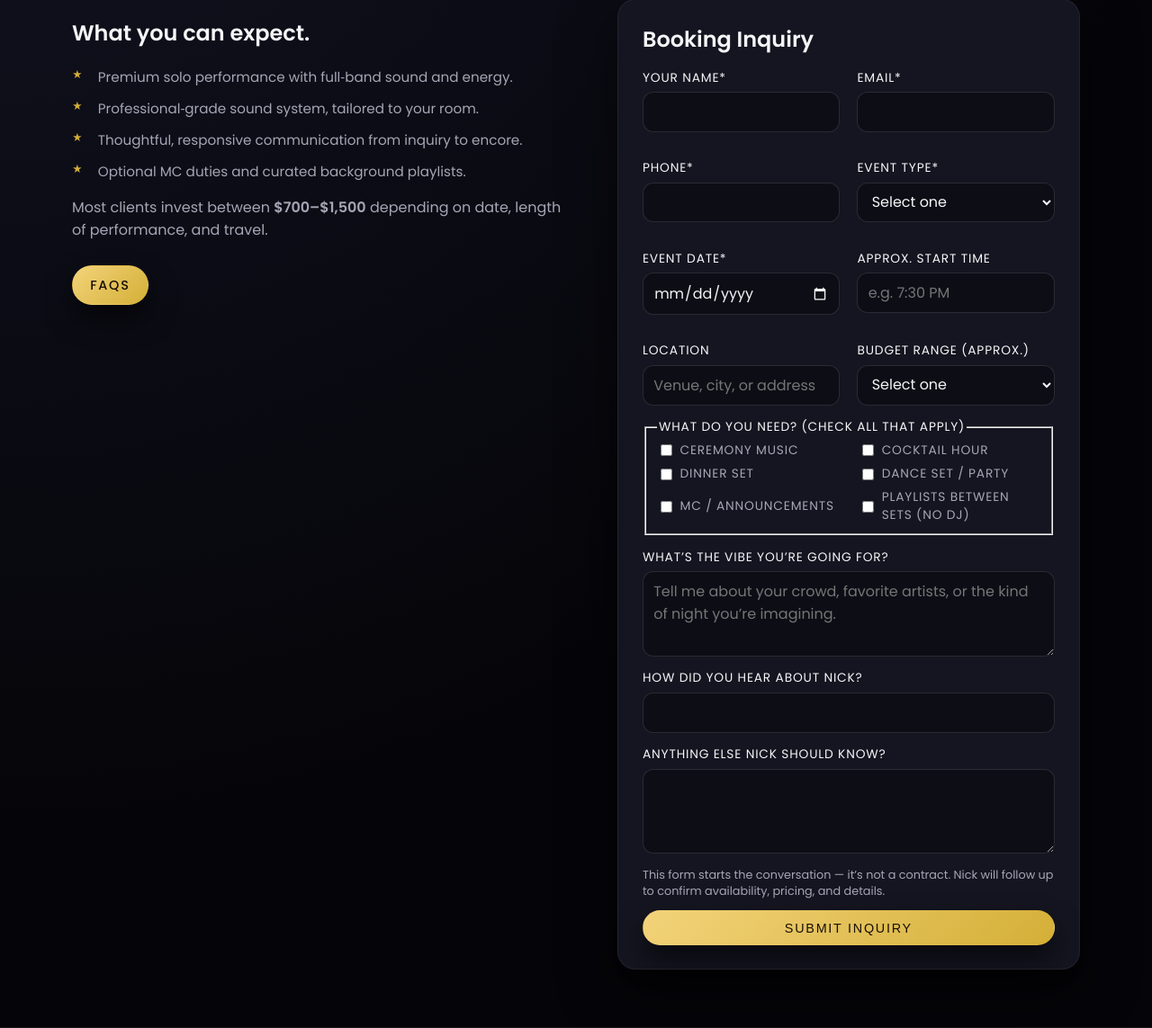
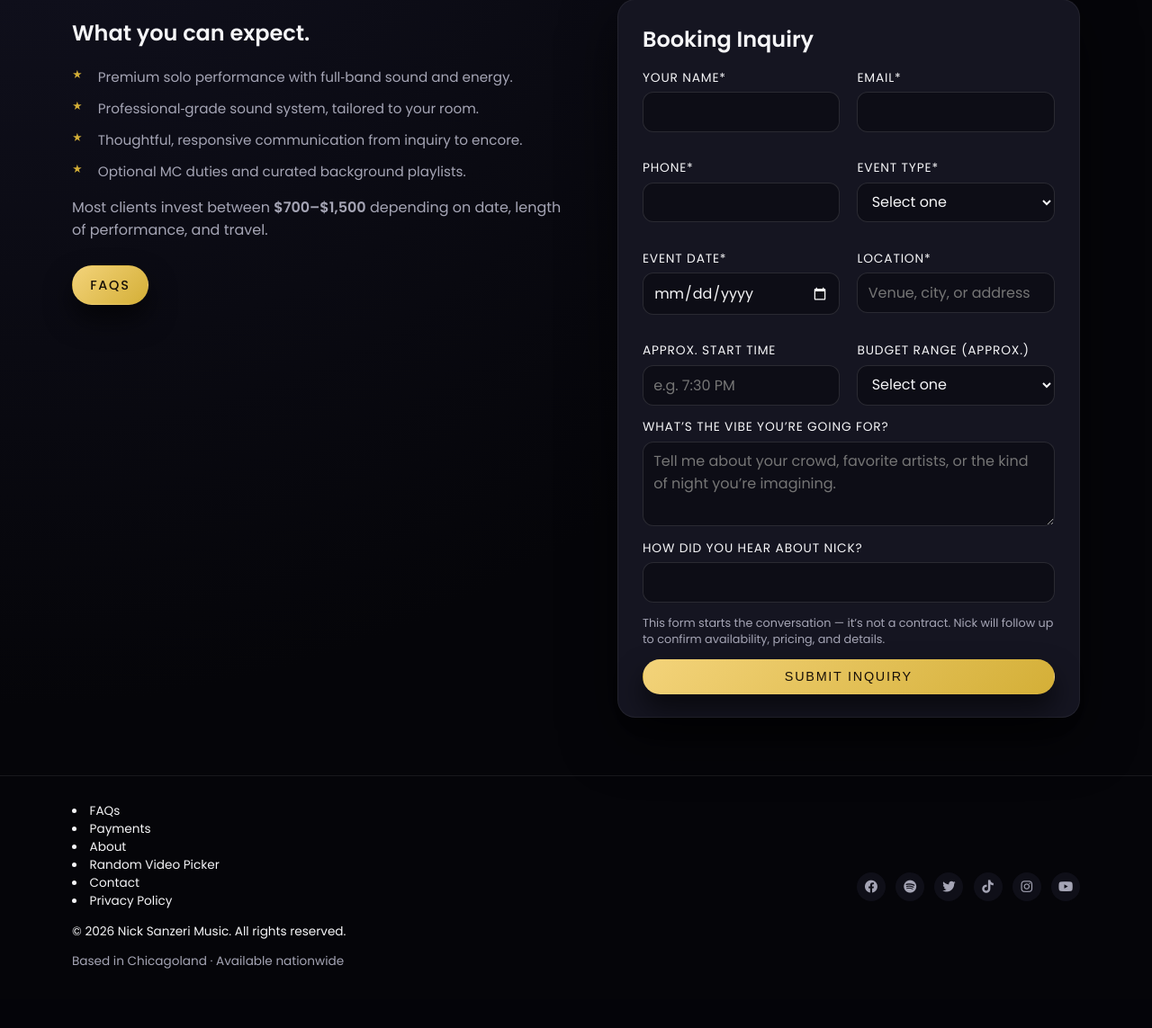
Before and after one commit to nsanzeri/ns_studio, a PHP site: page /booking.php in a window 1280 px wide. Shown: the part 403-1546 px from the top of the page at 90% size. After the commit the page ends 1480 px from the top, so only its background shows below. Run offline with PHP 8.4, Linux system fonts and the light colour scheme.

Commit message:
improved booking experience

```diff
--- a/booking.php
+++ b/booking.php
@@ -86,12 +86,12 @@ include __DIR__ . '/includes/header.php';
                                 <input type="date" id="eventDate" name="event_date" required>
                             </div>
                             <div class="form-field">
+                                <label for="location">Location*</label>
+                                <input type="text" id="location" name="location" placeholder="Venue, city, or address" required>
+                            </div>
+                            <div class="form-field">
                                 <label for="eventTime">Approx. start time</label>
                                 <input type="text" id="eventTime" name="event_time" placeholder="e.g. 7:30 PM">
-                            </div>
-                            <div class="form-field">
-                                <label for="location">Location</label>
-                                <input type="text" id="location" name="location" placeholder="Venue, city, or address">
                             </div>
                             <div class="form-field">
                                 <label for="budgetRange">Budget range (approx.)</label>
@@ -106,18 +106,6 @@ include __DIR__ . '/includes/header.php';
                             </div>
                         </div>
 
-                        <fieldset class="form-field">
-                            <legend>What do you need? (check all that apply)</legend>
-                            <div class="checkbox-grid">
-                                <label><input type="checkbox" name="needs[]" value="Ceremony music"> Ceremony music</label>
-                                <label><input type="checkbox" name="needs[]" value="Cocktail hour"> Cocktail hour</label>
-                                <label><input type="checkbox" name="needs[]" value="Dinner set"> Dinner set</label>
-                                <label><input type="checkbox" name="needs[]" value="Dance set / party"> Dance set / party</label>
-                                <label><input type="checkbox" name="needs[]" value="MC / announcements"> MC / announcements</label>
-                                <label><input type="checkbox" name="needs[]" value="Curated playlists between sets"> Playlists between sets (no DJ)</label>
-                            </div>
-                        </fieldset>
-
                         <div class="form-field">
                             <label for="vibe">What’s the vibe you’re going for?</label>
                             <textarea id="vibe" name="vibe" rows="3" placeholder="Tell me about your crowd, favorite artists, or the kind of night you’re imagining."></textarea>
@@ -126,11 +114,6 @@ include __DIR__ . '/includes/header.php';
                         <div class="form-field">
                             <label for="hearAbout">How did you hear about Nick?</label>
                             <input type="text" id="hearAbout" name="heard_about">
-                        </div>
-
-                        <div class="form-field">
-                            <label for="otherDetails">Anything else Nick should know?</label>
-                            <textarea id="otherDetails" name="other_details" rows="3"></textarea>
                         </div>
 
                         <p class="muted small">
```
Also changed, not shown: booking_submit.php (+4 -16 lines).
